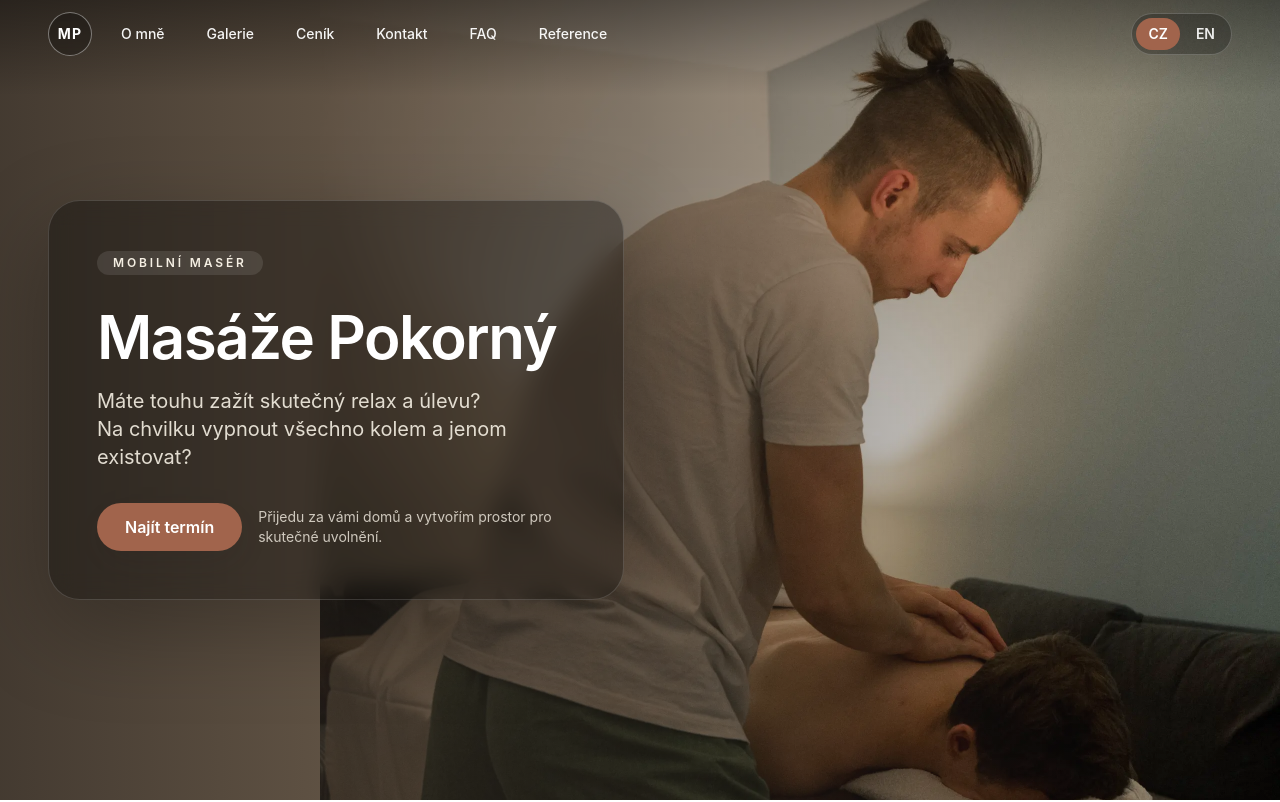
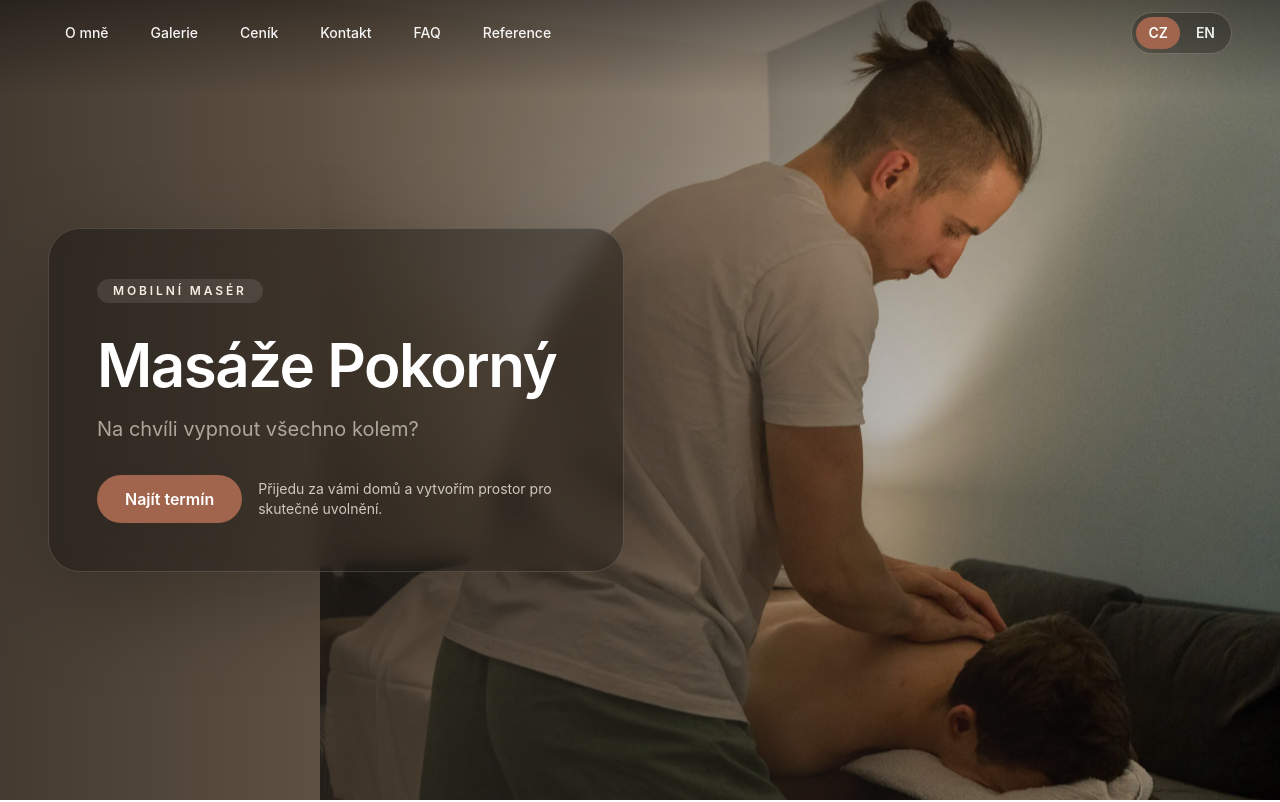
Before and after one commit to chirimiri22/dominik-web, a React (Vite) app: page / in a window 1280 px wide. Shown: the top 802 px of the page. Built offline with nearby package versions, Linux system fonts and the light colour scheme.

Commit message:
fix the mail and intro

```diff
--- a/src/components/Contact.tsx
+++ b/src/components/Contact.tsx
@@ -3,7 +3,7 @@ import { AtSymbolIcon, PhoneIcon } from '@heroicons/react/24/solid'
 
 const Contact: React.FC = () => {
   const { t } = useI18n()
-  const email = 'pokor.domo@seznam.com'
+  const email = 'pokor.domo@seznam.cz'
   const phone = '+420 731 345 567'
 
   return (
--- a/src/components/Intro.tsx
+++ b/src/components/Intro.tsx
@@ -1,5 +1,5 @@
 import React from 'react'
-import {motion} from 'framer-motion'
+import {motion, useReducedMotion, AnimatePresence} from 'framer-motion'
 import {useI18n} from '../i18n'
 
 type Props = {}
@@ -9,39 +9,76 @@ const Intro: React.FC<Props> = () => {
     const subtitle = t('intro.subtitle') as string | string[]
     const subtitleLines = Array.isArray(subtitle) ? subtitle : [subtitle]
 
+    // Show one subtitle line at a time for 3 seconds. Respect reduced-motion.
+    const reduced = useReducedMotion()
+    const [visibleIndex, setVisibleIndex] = React.useState(0)
+
+    React.useEffect(() => {
+        if (reduced || subtitleLines.length <= 1) return
+        const id = setInterval(() => {
+            setVisibleIndex(i => (i + 1) % subtitleLines.length)
+        }, 6000)
+        return () => clearInterval(id)
+    }, [subtitleLines.length, reduced])
+
     return (
         <section
             id="intro"
             className="relative isolate min-h-screen flex items-center justify-center overflow-hidden  bg-[#d8ba96]"
         >
             <div
-                className="absolute inset-0 md:inset-y-0 md:left-[25%] md:right-0 bg-cover bg-center sm:bg-[length:100%] bg-[length:200%]"
-                style={{backgroundImage: "url('/masaz_promo-13.webp')", backgroundPosition: '50% 35%'}}
-            />
+                className="absolute inset-0 md:inset-y-0 md:left-[25%] md:right-0 bg-cover bg-center"
+                style={{
+                    backgroundImage: "url('/masaz_promo-13.webp')",
+                    backgroundPosition: '65% 38%',
+                    backgroundSize: '320% auto' // increased zoom for small screens
+                }}
+            >
+                {/* Reset background-size for larger screens */}
+                <style>{`
+                    @media (min-width: 640px) {
+                        #intro .bg-cover {
+                            background-size: 100% auto !important;
+                        }
+                    }
+                `}</style>
+            </div>
             <div className="absolute inset-0 bg-gradient-to-r from-ink/85 via-ink/55 to-transparent"/>
             <div className="absolute inset-x-0 top-0 h-24 bg-gradient-to-b from-black/40 to-transparent"/>
             <motion.div
-                className="relative z-10 mx-auto flex w-full max-w-screen-xl justify-start  sm:px-8 lg:px-12 py-24 sm:py-28"
+                className="relative z-10 mx-auto flex w-full max-w-screen-xl justify-center sm:justify-start sm:px-8 lg:px-12 py-24 sm:py-28"
                 initial={{opacity: 0, y: 20}}
                 animate={{opacity: 1, y: 0}}
                 transition={{duration: 0.6}}
             >
 
                 <div
-                    className="mr-auto w-full max-w-xs sm:max-w-xl rounded-[2rem] border border-white/15 bg-black/35 p-6 sm:p-12 text-white shadow-[0_30px_90px_rgba(0,0,0,0.28)] backdrop-blur-md text-left">
-                    <p className="mb-4 sm:mb-8 inline-flex rounded-full bg-white/10 px-4 py-1 text-xs font-semibold uppercase tracking-[0.24em] text-sand-100">
+                    className="mx-auto sm:mx-0 sm:mr-auto w-full max-w-xs sm:max-w-xl rounded-[2rem] border border-white/15 bg-black/35 p-6 sm:p-12 mt-16 sm:mt-0 text-white shadow-[0_30px_90px_rgba(0,0,0,0.28)] backdrop-blur-md text-left">
+                    {/* Badge: smaller on mobile, original size from sm+ */}
+                    <p className="mb-4 sm:mb-8 inline-flex rounded-full bg-white/10 px-2 py-0.5 text-[10px] sm:px-4 sm:py-1 sm:text-xs font-semibold uppercase tracking-[0.24em] text-sand-100">
                         {t('intro.badge')}
                     </p>
-                    <h1 className="text-4xl sm:text-5xl lg:text-6xl font-semibold leading-tight mb-3 sm:mb-5">{t('intro.title')}</h1>
+                    <h1 className="text-3xl sm:text-5xl lg:text-6xl font-semibold leading-tight mb-3 sm:mb-5">{t('intro.title')}</h1>
 
-                    <p className="mb-4 sm:mb-8 text-sm sm:text-xl text-sand-100/90 leading-relaxed max-w-2xl">
-                        {subtitleLines.map((line, index) => (
-                            <React.Fragment key={`${line}-${index}`}>
-                                {line}
-                                {index < subtitleLines.length - 1 ? <br/> : null}
-                            </React.Fragment>
-                        ))}
-                    </p>
+                    <div className="mb-4 sm:mb-8 text-sm sm:text-xl text-sand-100/90 leading-relaxed max-w-2xl">
+                        {reduced ? (
+                            <p className="m-0">{subtitleLines[0]}</p>
+                        ) : (
+                            <AnimatePresence mode="wait">
+                                <motion.p
+                                    key={visibleIndex}
+                                    initial={{opacity: 0}}
+                                    animate={{opacity: 1}}
+                                    exit={{opacity: 0}}
+                                    transition={{duration: 0.6}}
+                                    className="m-0"
+                                    aria-live="polite"
+                                >
+                                    {subtitleLines[visibleIndex]}
+                                </motion.p>
+                            </AnimatePresence>
+                        )}
+                    </div>
                     <div className="flex flex-col sm:flex-row sm:items-center gap-4 justify-start">
                         <button
                             type="button"
--- a/src/components/Navbar.tsx
+++ b/src/components/Navbar.tsx
@@ -67,9 +67,9 @@ const Navbar = (): JSX.Element => {
       <nav className="mx-auto max-w-screen-xl px-4 sm:px-8 lg:px-12" aria-label="Section navigation">
         <div className="flex items-center justify-between gap-3 py-3">
           <div className="flex min-w-0 flex-1 items-center gap-2 overflow-x-auto">
-            <a href="#intro" className="shrink-0 mr-1" aria-label="Go to intro">
-              <LogoCircle isScrolled={isScrolled} />
-            </a>
+            {/*<a href="#intro" className="shrink-0 mr-1" aria-label="Go to intro">*/}
+            {/*  <LogoCircle isScrolled={isScrolled} />*/}
+            {/*</a>*/}
             {links.map((link) => (
               <a
                 key={link.id}
--- a/src/locales/cs.json
+++ b/src/locales/cs.json
@@ -4,7 +4,8 @@
     "title": "Masáže Pokorný",
     "subtitle": [
       "Máte touhu zažít skutečný relax a úlevu?",
-      "Na chvilku vypnout všechno kolem a jenom existovat?"
+      "Na chvíli vypnout všechno kolem?",
+      "Na chvíli jen existovat?"
     ],
     "cta": "Najít termín",
     "note": "Přijedu za vámi domů a vytvořím prostor pro skutečné uvolnění."
```
